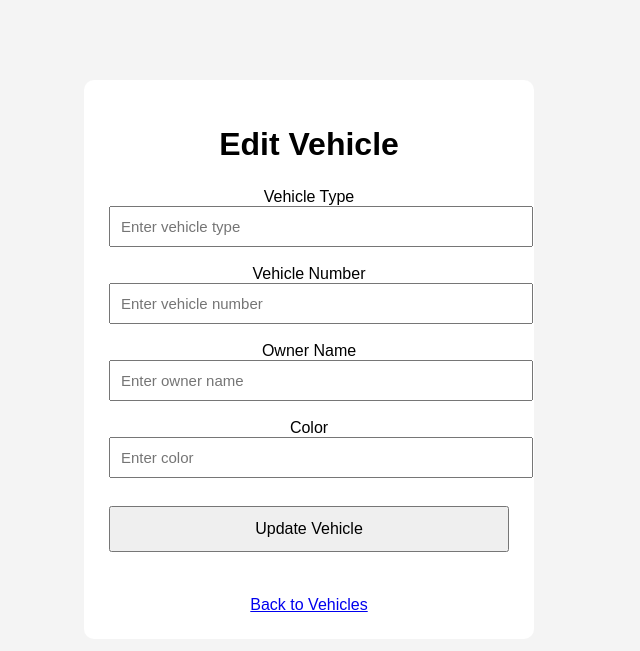
After one commit to IT25103109/VehicleParkingManagementSystem, a web app: page /editVehicle.html in a window 1280 px wide. The commit adds this page. Shown: the top 651 px of the page, without its empty margins (331-971 px from the left). Run offline with its HTML, style and script files only (its server is not run), Linux system fonts and the light colour scheme; data that the repository does not hold is empty.

Commit message:
addVehicle Updated

```diff
--- /dev/null
+++ b/web/editVehicle.html
@@ -0,0 +1,35 @@
+<!DOCTYPE html>
+<html>
+<head>
+    <title>Edit Vehicle</title>
+    <link rel="stylesheet" href="style.css">
+</head>
+<body>
+<div class="container">
+    <h1>Edit Vehicle</h1>
+
+    <form id="editVehicleForm">
+        <label>Vehicle Type</label><br>
+        <input type="text" id="editType" placeholder="Enter vehicle type"><br><br>
+
+        <label>Vehicle Number</label><br>
+        <input type="text" id="editVehicleNumber" placeholder="Enter vehicle number"><br><br>
+
+        <label>Owner Name</label><br>
+        <input type="text" id="editOwnerName" placeholder="Enter owner name"><br><br>
+
+        <label>Color</label><br>
+        <input type="text" id="editColor" placeholder="Enter color"><br><br>
+
+        <button type="submit">Update Vehicle</button>
+    </form>
+
+    <p id="editMessage"></p>
+
+    <br>
+    <a href="viewVehicles.html">Back to Vehicles</a>
+</div>
+
+<script src="script.js"></script>
+</body>
+</html>
--- a/web/script.js
+++ b/web/script.js
@@ -2,6 +2,7 @@ document.addEventListener("DOMContentLoaded", function () {
     const vehicleForm = document.getElementById("vehicleForm");
     const searchForm = document.getElementById("searchForm");
     const vehicleTableBody = document.getElementById("vehicleTableBody");
+    const editVehicleForm = document.getElementById("editVehicleForm");
 
     if (vehicleForm) {
         vehicleForm.addEventListener("submit", function (event) {
@@ -69,6 +70,59 @@ document.addEventListener("DOMContentLoaded", function () {
             }
         });
     }
+
+    if (editVehicleForm) {
+        loadVehicleForEdit();
+
+        editVehicleForm.addEventListener("submit", function (event) {
+            event.preventDefault();
+
+            const params = new URLSearchParams(window.location.search);
+            const index = params.get("index");
+            const editMessage = document.getElementById("editMessage");
+
+            let vehicles = JSON.parse(localStorage.getItem("vehicles")) || [];
+
+            if (index === null || vehicles[index] === undefined) {
+                editMessage.textContent = "Vehicle not found.";
+                return;
+            }
+
+            const updatedType = document.getElementById("editType").value.trim();
+            const updatedVehicleNumber = document.getElementById("editVehicleNumber").value.trim();
+            const updatedOwnerName = document.getElementById("editOwnerName").value.trim();
+            const updatedColor = document.getElementById("editColor").value.trim();
+
+            if (updatedType === "" || updatedVehicleNumber === "" || updatedOwnerName === "" || updatedColor === "") {
+                editMessage.textContent = "Please fill all fields.";
+                return;
+            }
+
+            const duplicate = vehicles.some((vehicle, i) =>
+                i != index &&
+                vehicle.vehicleNumber.toLowerCase() === updatedVehicleNumber.toLowerCase()
+            );
+
+            if (duplicate) {
+                editMessage.textContent = "Another vehicle already uses this vehicle number.";
+                return;
+            }
+
+            vehicles[index] = {
+                type: updatedType,
+                vehicleNumber: updatedVehicleNumber,
+                ownerName: updatedOwnerName,
+                color: updatedColor
+            };
+
+            localStorage.setItem("vehicles", JSON.stringify(vehicles));
+            editMessage.textContent = "Vehicle updated successfully.";
+
+            setTimeout(() => {
+                window.location.href = "viewVehicles.html";
+            }, 800);
+        });
+    }
 });
 
 function loadVehicles() {
@@ -91,7 +145,10 @@ function loadVehicles() {
                 <td>${vehicle.vehicleNumber}</td>
                 <td>${vehicle.ownerName}</td>
                 <td>${vehicle.color}</td>
-                <td><button onclick="deleteVehicle(${index})">Delete</button></td>
+                <td>
+                    <button onclick="editVehicle(${index})">Edit</button>
+                    <button onclick="deleteVehicle(${index})">Delete</button>
+                </td>
             `;
 
             vehicleTableBody.appendChild(row);
@@ -107,3 +164,25 @@ function deleteVehicle(index) {
 
     loadVehicles();
 }
+
+function editVehicle(index) {
+    window.location.href = `editVehicle.html?index=${index}`;
+}
+
+function loadVehicleForEdit() {
+    const params = new URLSearchParams(window.location.search);
+    const index = params.get("index");
+
+    let vehicles = JSON.parse(localStorage.getItem("vehicles")) || [];
+
+    if (index === null || vehicles[index] === undefined) {
+        return;
+    }
+
+    const vehicle = vehicles[index];
+
+    document.getElementById("editType").value = vehicle.type;
+    document.getElementById("editVehicleNumber").value = vehicle.vehicleNumber;
+    document.getElementById("editOwnerName").value = vehicle.ownerName;
+    document.getElementById("editColor").value = vehicle.color;
+}
--- a/web/viewVehicles.html
+++ b/web/viewVehicles.html
@@ -15,7 +15,7 @@
             <th>Vehicle Number</th>
             <th>Owner Name</th>
             <th>Color</th>
-            <th>Action</th>
+            <th>Actions</th>
         </tr>
         </thead>
         <tbody id="vehicleTableBody">
```
Also changed, not shown: web/addVehicle.html (+10 -1 lines).
